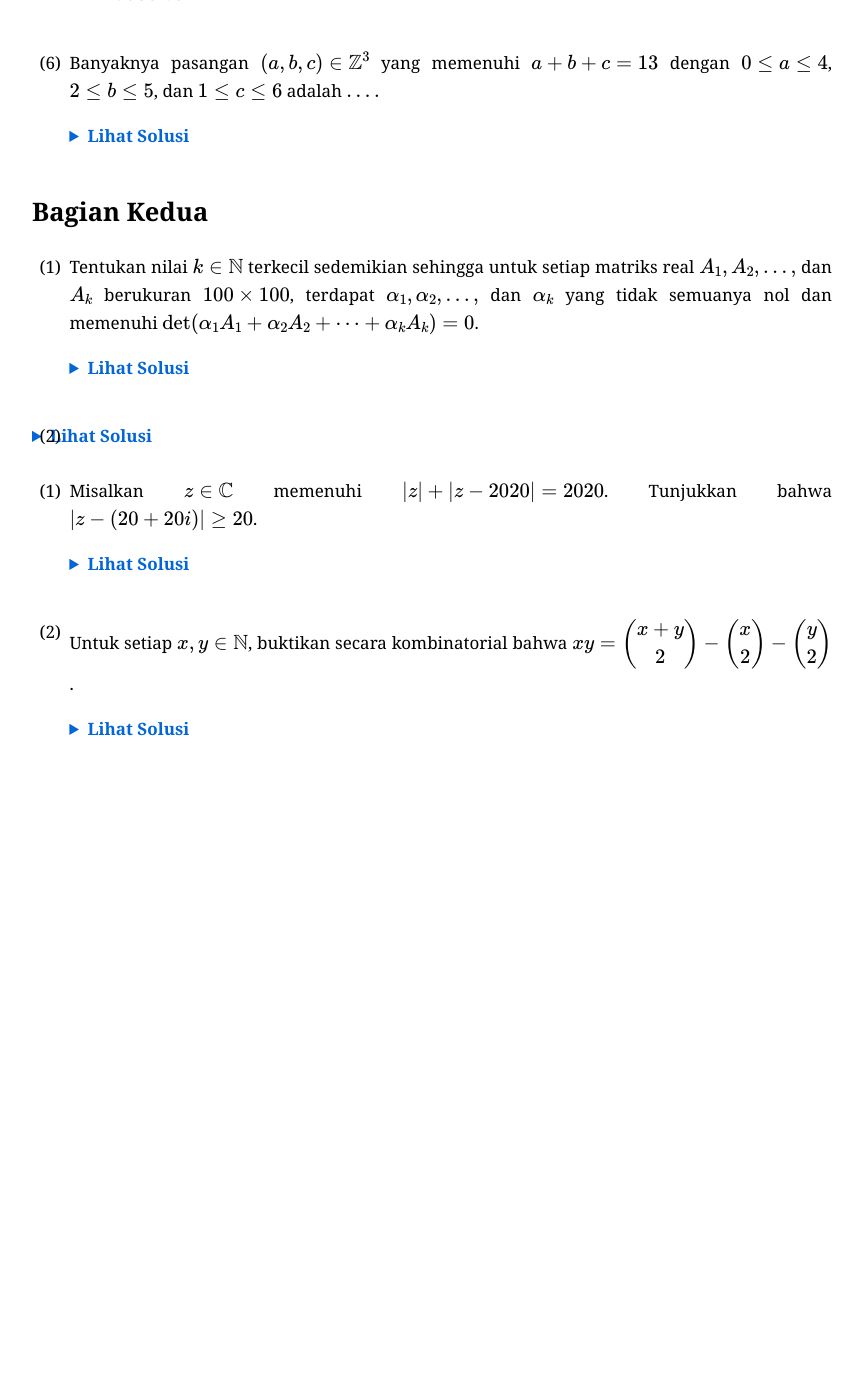
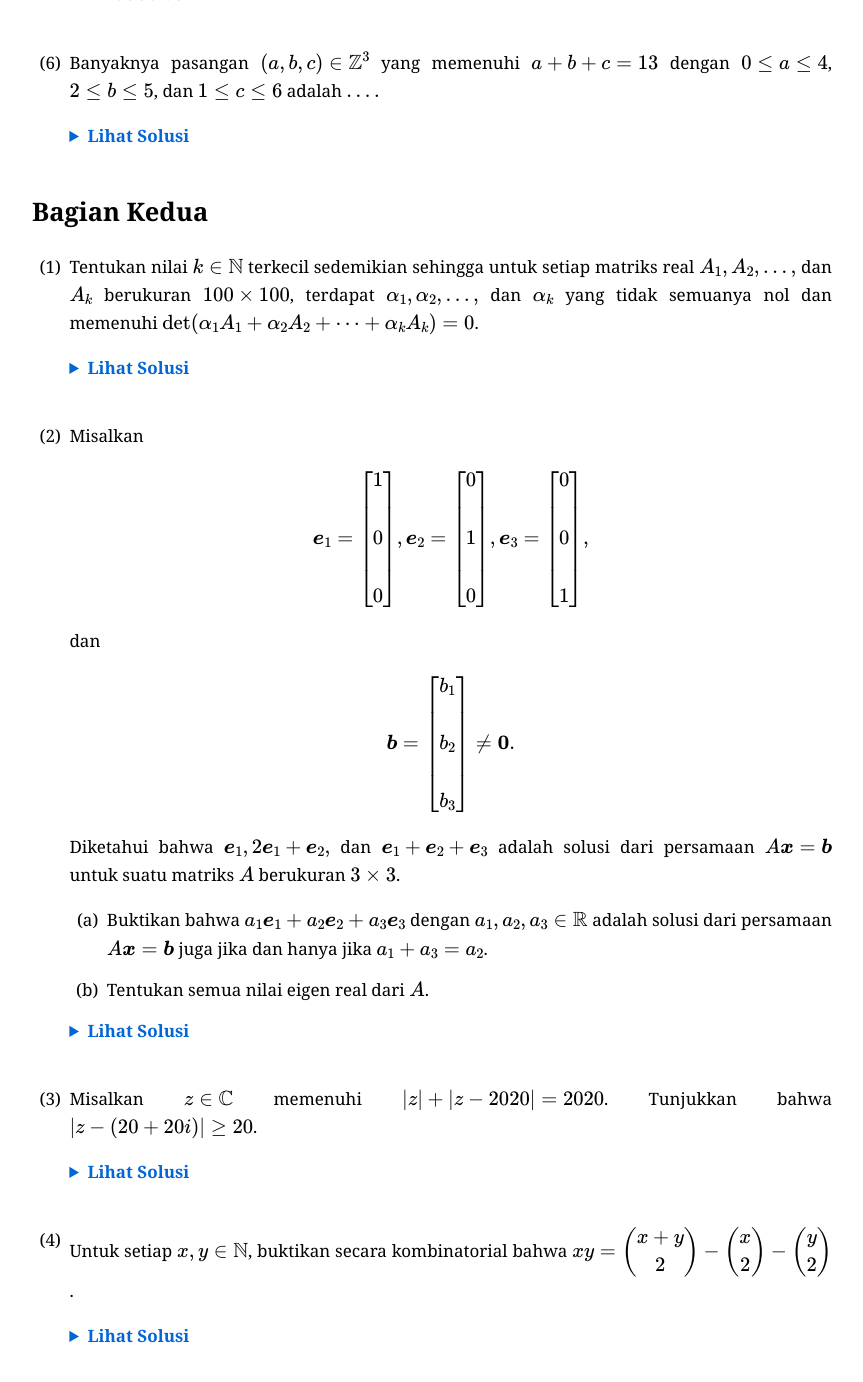
Before and after one commit to calculusgamingindonesia/calculusgamingindonesia.github.io, a Jekyll site: the page built from _posts/2026-07-05-knmipa-pt-wil-mat-20-1.md, in a window 1280 px wide and 1400 px high, scrolled down 1042 px. Shown: the top 1382 px of the window, without its empty margins (208-1071 px from the left). Built offline with Jekyll 4.4.1, drawn with Linux system fonts in a browser that asks for light colours; some web fonts are replaced; before the commit the page ends 1835 px from its top, so only the background shows below that.

Commit message:
Update 2026-07-05-knmipa-pt-wil-mat-20-1.md

```diff
--- a/_posts/2026-07-05-knmipa-pt-wil-mat-20-1.md
+++ b/_posts/2026-07-05-knmipa-pt-wil-mat-20-1.md
@@ -56,19 +56,30 @@ urutan: 105
    Solusi diserahkan kepada pembaca sebagai latihan.
    </div></details>
 
-2.
+2. Misalkan
+
+   $$\boldsymbol{e}_1=\begin{bmatrix}1\\\\0\\\\0\end{bmatrix}, \boldsymbol{e}_2=\begin{bmatrix}0\\\\1\\\\0\end{bmatrix}, \boldsymbol{e}_3=\begin{bmatrix}0\\\\0\\\\1\end{bmatrix},$$
+
+   dan
+
+   $$\boldsymbol{b}=\begin{bmatrix}b_1\\\\b_2\\\\b_3\end{bmatrix}\neq\boldsymbol{0}.$$
+
+   Diketahui bahwa $\boldsymbol{e}_1, 2\boldsymbol{e}_1+\boldsymbol{e}_2,$ dan $\boldsymbol{e}_1+\boldsymbol{e}_2+\boldsymbol{e}_3$ adalah solusi dari persamaan $A\boldsymbol{x}=\boldsymbol{b}$ untuk suatu matriks $A$ berukuran $3\times3$.
+
+   * (a) Buktikan bahwa $a_1\boldsymbol{e}_1+a_2\boldsymbol{e}_2+a_3\boldsymbol{e}_3$ dengan $a_1, a_2, a_3\in\mathbb{R}$ adalah solusi dari persamaan $A\boldsymbol{x}=\boldsymbol{b}$ juga jika dan hanya jika $a_1+a_3=a_2$.
+   * (b) Tentukan semua nilai eigen real dari $A$.
 
    <details><summary>Lihat Solusi</summary><div class="kotak-solusi" markdown="1">
    Solusi diserahkan kepada pembaca sebagai latihan.
    </div></details>
 
-3. Misalkan $z\in\mathbb{C}$ memenuhi $\vert z\vert+\vert z-2020\vert=2020$. Tunjukkan bahwa $\vert z-(20+20i)\vert\geq20$.
+4. Misalkan $z\in\mathbb{C}$ memenuhi $\vert z\vert+\vert z-2020\vert=2020$. Tunjukkan bahwa $\vert z-(20+20i)\vert\geq20$.
 
    <details><summary>Lihat Solusi</summary><div class="kotak-solusi" markdown="1">
    Solusi diserahkan kepada pembaca sebagai latihan.
    </div></details>
 
-4. Untuk setiap $x, y\in\mathbb{N}$, buktikan secara kombinatorial bahwa $xy=\dbinom{x+y}{2}-\dbinom{x}{2}-\dbinom{y}{2}$.
+5. Untuk setiap $x, y\in\mathbb{N}$, buktikan secara kombinatorial bahwa $xy=\dbinom{x+y}{2}-\dbinom{x}{2}-\dbinom{y}{2}$.
 
    <details><summary>Lihat Solusi</summary><div class="kotak-solusi" markdown="1">
    Solusi diserahkan kepada pembaca sebagai latihan.
```
